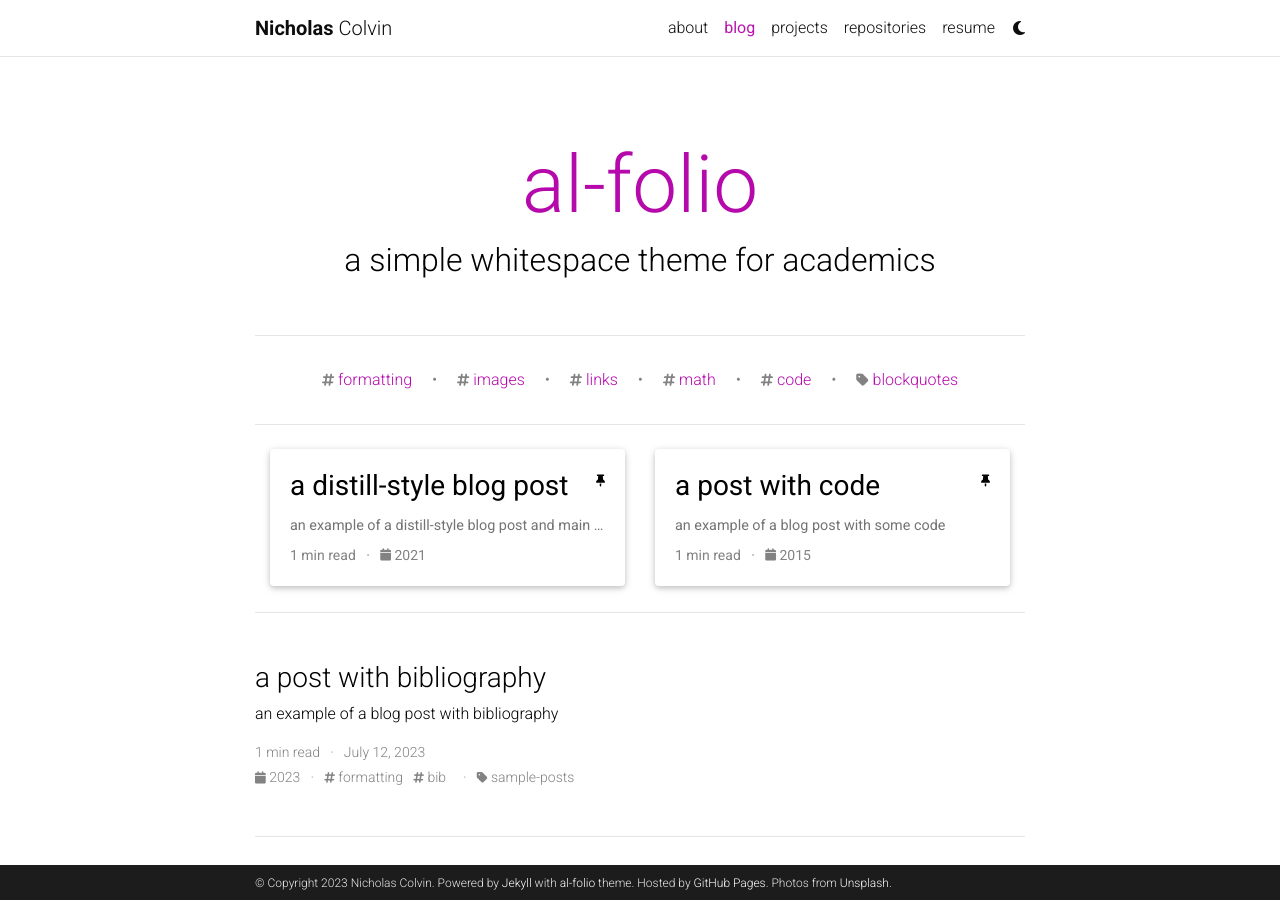
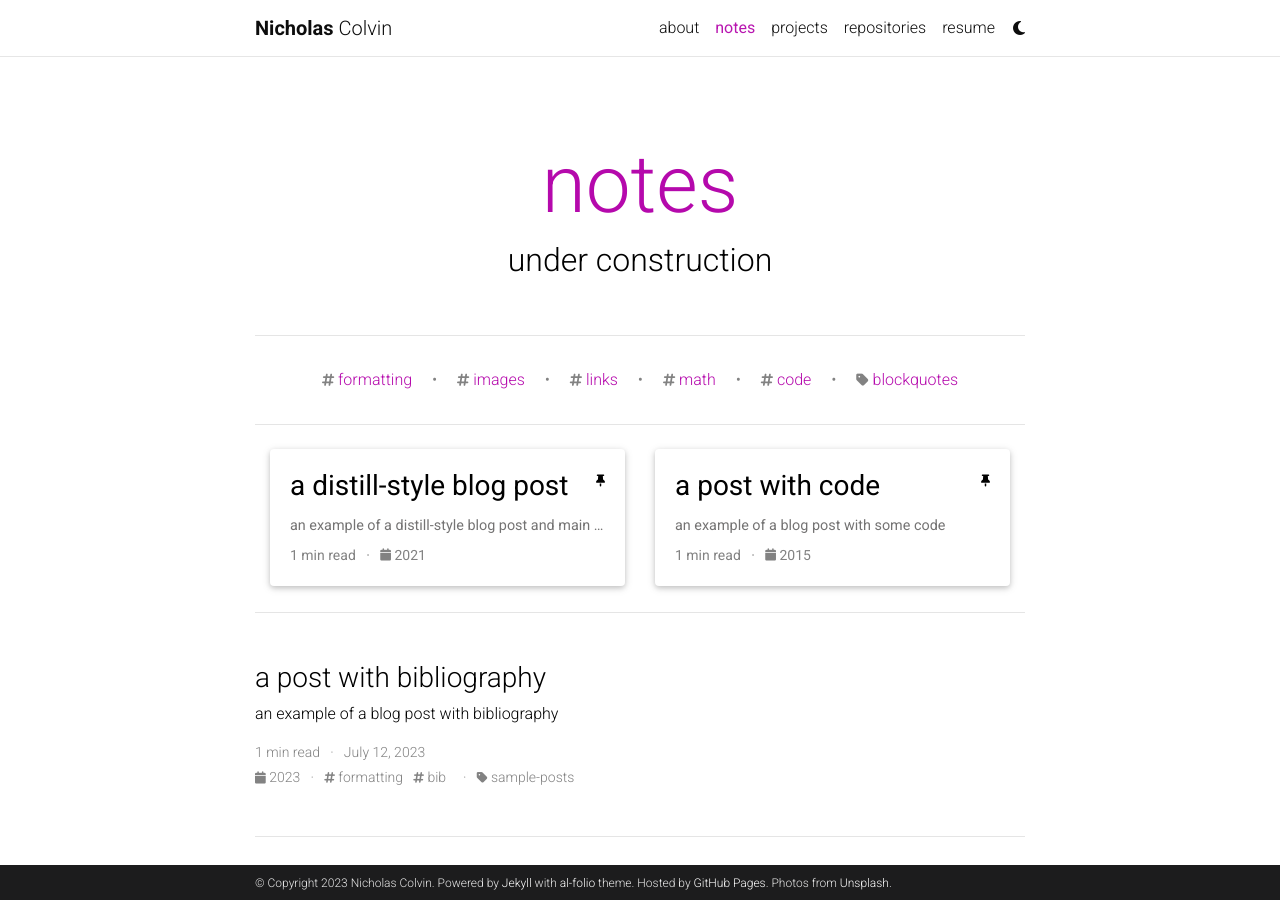
Before and after one commit to njcolvin/njcolvin.github.io, a Jekyll site: the page built from blog/index.html, in a window 1280 px wide and 900 px high. Built offline with Jekyll 4.4.1, drawn with Linux system fonts in a browser that asks for light colours; full-size pictures stand in for the smaller copies a plugin makes; the list of posts is cut into pages by our own code; comment, search, counter and statistics services are not loaded; a style sheet for code colours, icons or effects is not loaded.

Commit message:
Update _config.yml

```diff
--- a/_config.yml
+++ b/_config.yml
@@ -94,8 +94,8 @@
 wikidata_id: # your wikidata id
 wikipedia_id: # your wikipedia id (Case sensitive)
 dblp_url: # your DBLP profile url
-stackoverflow_id: # your stackoverflow id
-kaggle_id: # your kaggle id
+stackoverflow_id: njcolvin # your stackoverflow id
+kaggle_id: njcolvin # your kaggle id
 lastfm_id: # your lastfm id
 spotify_id: # your spotify id
 pinterest_id: # your pinterest id
@@ -123,9 +123,9 @@
 # Blog
 # -----------------------------------------------------------------------------
 
-blog_name: al-folio # blog_name will be displayed in your blog page
-blog_nav_title: blog # your blog must have a title for it to be displayed in the nav bar
-blog_description: a simple whitespace theme for academics
+blog_name: notes # blog_name will be displayed in your blog page
+blog_nav_title: notes # your blog must have a title for it to be displayed in the nav bar
+blog_description: under construction
 permalink: /blog/:year/:title/
 
 # Pagination
```
